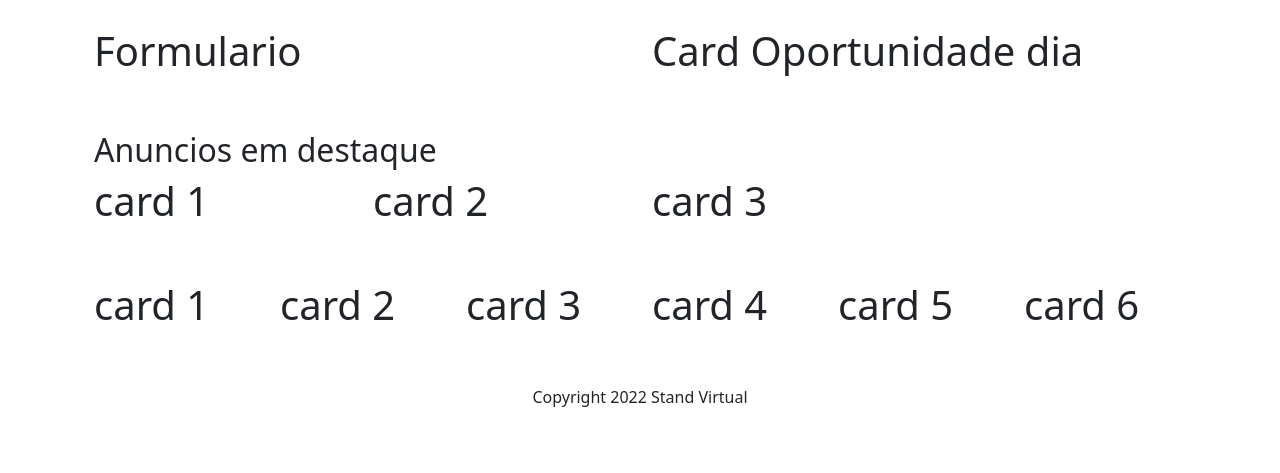
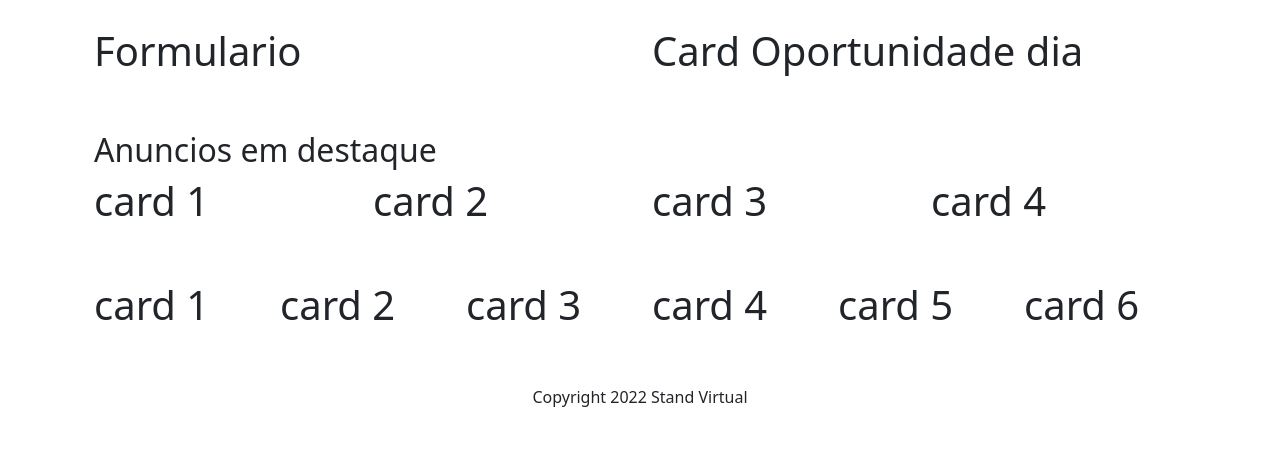
Before and after one commit to SalterFernandes/stand_virtual, a PHP site: page / in a window 1280 px wide. Shown: the part 112-585 px from the top of the page. Run offline with PHP 8.4, Linux system fonts and the light colour scheme; some libraries are stand-ins or nearby versions.

Commit message:
ajuste de cards em destaque

```diff
--- a/content/pages/inicio.php
+++ b/content/pages/inicio.php
@@ -18,6 +18,9 @@
         </div>
         <div class="col-lg-3">
             <h1> card 3</h1>
+        </div>
+        <div class="col-lg-3">
+            <h1> card 4</h1>
         </div>
     </div>
 
```
